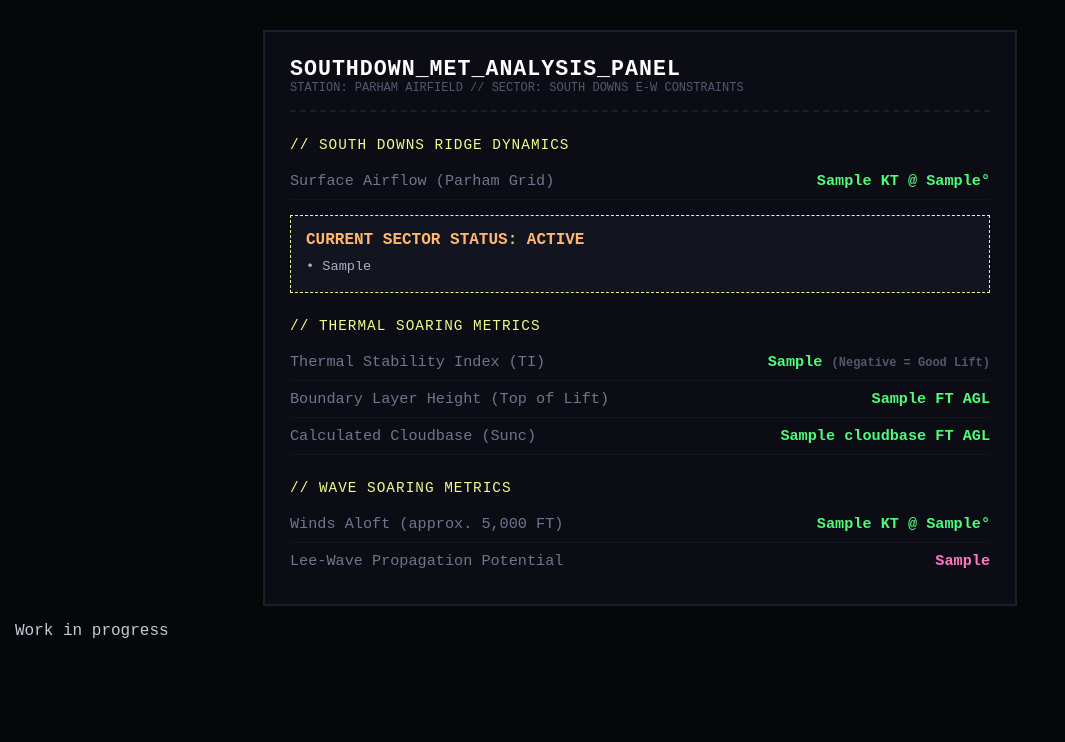
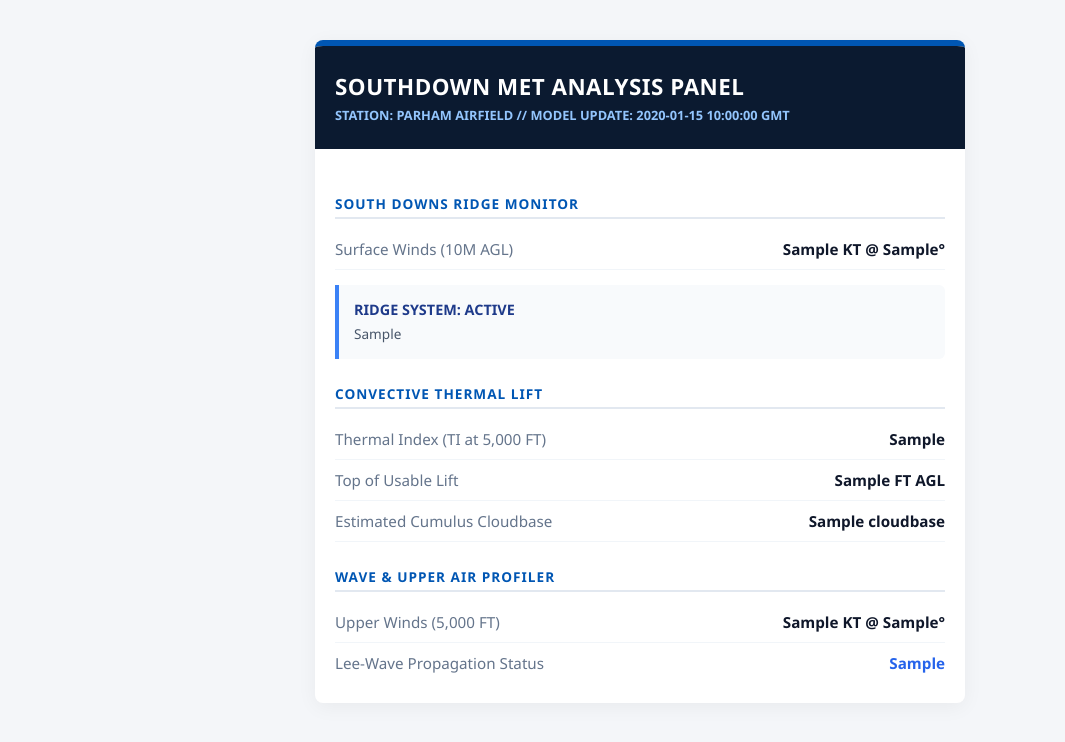
Before and after one commit to mshdude/my-first-website, a Flask app: template templates/index.html in a window 1280 px wide. Shown: the top 742 px of the page, without its empty margins (0-1065 px from the left). Run offline with Flask 3, Linux system fonts and the light colour scheme; the template is opened without the code that fills it: most values are stand-ins (such as "Sample title", 1, 10 or a date in 2020).

Commit message:
Update index.html

```diff
--- a/templates/index.html
+++ b/templates/index.html
@@ -3,120 +3,159 @@
 <head>
     <meta charset="UTF-8">
     <meta name="viewport" content="width=device-width, initial-scale=1.0">
-    <title>SOUTHDOWN_MET_BRIEFING</title>
+    <title>SGC Soaring Dashboard</title>
     <style>
+        /* Matches the clean corporate/aviation palette of southdowngliding.co.uk */
         body {
-            background-color: #060709;
-            color: #c5c9d6;
-            font-family: 'Courier New', Courier, monospace;
-            padding: 30px 15px;
+            background-color: #f4f6f9;
+            color: #1e293b;
+            font-family: 'Segoe UI', Tahoma, Geneva, Verdana, sans-serif;
+            margin: 0;
+            padding: 40px 15px;
+        }
+
+        .container {
+            max-width: 650px;
+            margin: 0 auto;
+            background-color: #ffffff;
+            border-radius: 8px;
+            box-shadow: 0 4px 20px rgba(0, 0, 0, 0.05);
+            border-top: 6px solid #0056b3; /* SGC Primary Royal Blue Stripe */
+            overflow: hidden;
+        }
+
+        header {
+            background-color: #0b1a30; /* SGC Deep Navy Dark Background */
+            color: #ffffff;
+            padding: 25px 20px;
+        }
+
+        header h1 {
+            font-size: 1.4rem;
+            margin: 0;
+            font-weight: 700;
+            letter-spacing: 0.5px;
+            text-transform: uppercase;
+        }
+
+        .station-subtitle {
+            font-size: 0.8rem;
+            color: #93c5fd; /* Sky Blue Accent */
+            margin-top: 4px;
+            font-weight: 600;
+        }
+
+        .panel-content {
+            padding: 20px;
+        }
+
+        .block-header {
+            font-size: 0.85rem;
+            font-weight: 700;
+            color: #0056b3;
+            text-transform: uppercase;
+            letter-spacing: 1px;
+            margin: 25px 0 10px 0;
+            border-bottom: 2px solid #e2e8f0;
+            padding-bottom: 4px;
+        }
+
+        .metric-row {
+            display: flex;
+            justify-content: space-between;
+            padding: 10px 0;
+            border-bottom: 1px solid #f1f5f9;
+            font-size: 0.95rem;
+        }
+
+        .metric-label {
+            color: #64748b;
+            font-weight: 500;
+        }
+
+        .metric-value {
+            font-weight: 600;
+            color: #0f172a;
+        }
+
+        /* Tactical Advisory Notification Window Box */
+        .advisory-card {
+            background-color: #f8fafc;
+            border-left: 4px solid #3b82f6; /* Slate Blue Accent line */
+            padding: 15px;
+            margin: 15px 0;
+            border-radius: 0 6px 6px 0;
+        }
+
+        .status-badge {
+            font-size: 0.9rem;
+            font-weight: 700;
+            color: #1e3a8a;
+            text-transform: uppercase;
+            margin-bottom: 5px;
+        }
+
+        .advice-body {
+            font-size: 0.85rem;
+            color: #475569;
+            line-height: 1.5;
             margin: 0;
         }
-        .console {
-            max-width: 700px;
-            margin: 0 auto;
-            border: 2px solid #1c1e2b;
-            background-color: #0c0d14;
-            padding: 25px;
-        }
-        header {
-            border-bottom: 2px dashed #1c1e2b;
-            padding-bottom: 15px;
-            margin-bottom: 25px;
-        }
-        h1 { font-size: 1.35rem; color: #ffffff; margin: 0; letter-spacing: 1px; }
-        .sub { font-size: 0.75rem; color: #52586e; }
 
-        .block-title {
-            color: #f1fa8c;
-            font-size: 0.9rem;
-            text-transform: uppercase;
-            margin: 25px 0 10px 0;
-            letter-spacing: 1px;
-        }
-        .data-row {
-            display: flex;
-            justify-content: space-between;
-            padding: 9px 0;
-            border-bottom: 1px solid #141520;
-            font-size: 0.95rem;
-        }
-        .lbl { color: #6e768f; }
-        .val { font-weight: bold; color: #50fa7b; }
-
-        /* Tactical Advisory Alert Box styling */
-        .alert-box {
-            background-color: #12141f;
-            border: 1px dashed #f1fa8c;
-            padding: 15px;
-            margin-top: 15px;
-        }
-        .status-header {
-            font-size: 1rem;
-            font-weight: bold;
-            color: #ffb86c; /* Bright Amber */
-            margin-bottom: 8px;
-            text-transform: uppercase;
-        }
-        .advice-text {
-            font-size: 0.85rem;
-            color: #a9b2c3;
-            line-height: 1.5;
-            margin: 0;
+        .wave-alert {
+            color: #2563eb;
+            font-weight: 700;
         }
     </style>
 </head>
 <body>
 
-    <div class="console">
+    <div class="container">
         <header>
-            <h1>SOUTHDOWN_MET_ANALYSIS_PANEL</h1>
-            <div class="sub">STATION: PARHAM AIRFIELD // SECTOR: SOUTH DOWNS E-W CONSTRAINTS</div>
+            <h1>Southdown Met Analysis Panel</h1>
+            <div class="station-subtitle">STATION: PARHAM AIRFIELD // MODEL UPDATE: {{ telemetry.time_updated }} GMT</div>
         </header>
 
-        <!-- SECTION 1: HARD RIDGE ANALYSIS -->
-        <div class="block-title">// SOUTH DOWNS RIDGE DYNAMICS</div>
-        <div class="data-row">
-            <span class="lbl">Surface Airflow (Parham Grid)</span>
-            <span class="val">{{ telemetry.wind_surface }} KT @ {{ telemetry.dir_surface }}°</span>
+        <div class="panel-content">
+            <!-- RIDGE MONITOR -->
+            <div class="block-header">South Downs Ridge Monitor</div>
+            <div class="metric-row">
+                <span class="metric-label">Surface Winds (10M AGL)</span>
+                <span class="metric-value">{{ telemetry.wind_surface }} KT @ {{ telemetry.dir_surface }}°</span>
             </div>
 
-        <div class="alert-box">
-            <div class="status-header">CURRENT SECTOR STATUS: {{ telemetry.ridge_status }}</div>
-            <p class="advice-text">• {{ telemetry.ridge_advice }}</p>
+            <div class="advisory-card">
+                <div class="status-badge">Ridge System: {{ telemetry.ridge_status }}</div>
+                <p class="advice-body">{{ telemetry.ridge_advice }}</p>
             </div>
 
-        <!-- SECTION 2: THERMAL CONVECTION -->
-        <div class="block-title">// THERMAL SOARING METRICS</div>
-        <div class="data-row">
-            <span class="lbl">Thermal Stability Index (TI)</span>
-            <span class="val">{{ telemetry.thermal_idx }} <span class="sub">(Negative = Good Lift)</span></span>
+            <!-- THERMAL OUTLOOK -->
+            <div class="block-header">Convective Thermal Lift</div>
+            <div class="metric-row">
+                <span class="metric-label">Thermal Index (TI at 5,000 FT)</span>
+                <span class="metric-value">{{ telemetry.thermal_idx }}</span>
             </div>
-        <div class="data-row">
-            <span class="lbl">Boundary Layer Height (Top of Lift)</span>
-            <span class="val">{{ telemetry.top_lift }} FT AGL</span>
+            <div class="metric-row">
+                <span class="metric-label">Top of Usable Lift</span>
+                <span class="metric-value">{{ telemetry.top_lift }} FT AGL</span>
             </div>
-        <div class="data-row">
-            <span class="lbl">Calculated Cloudbase (Sunc)</span>
-            <span class="val">{{ telemetry.cloudbase }} FT AGL</span>
+            <div class="metric-row">
+                <span class="metric-label">Estimated Cumulus Cloudbase</span>
+                <span class="metric-value">{{ telemetry.cloudbase }}</span>
             </div>
 
-        <!-- SECTION 3: WAVE DYNAMICS -->
-        <div class="block-title">// WAVE SOARING METRICS</div>
-        <div class="data-row">
-            <span class="lbl">Winds Aloft (approx. 5,000 FT)</span>
-            <span class="val">{{ telemetry.wind_aloft }} KT @ {{ telemetry.dir_aloft }}°</span>
+            <!-- WAVE METRICS -->
+            <div class="block-header">Wave & Upper Air Profiler</div>
+            <div class="metric-row">
+                <span class="metric-label">Upper Winds (5,000 FT)</span>
+                <span class="metric-value">{{ telemetry.wind_aloft }} KT @ {{ telemetry.dir_aloft }}°</span>
             </div>
-        <div class="data-row" style="border: none;">
-            <span class="lbl">Lee-Wave Propagation Potential</span>
-            <span class="val" style="color: #ff79c6;">{{ telemetry.wave_potential }}</span>
+            <div class="metric-row" style="border: none;">
+                <span class="metric-label">Lee-Wave Propagation Status</span>
+                <span class="metric-value wave-alert">{{ telemetry.wave_potential }}</span>
+            </div>
         </div>
     </div>
 
 </body>
 </html>
-
-    <p>Work in progress</p>
-
-</body>
-</html>
```
Lines whose indentation alone changed are shown as unchanged.
